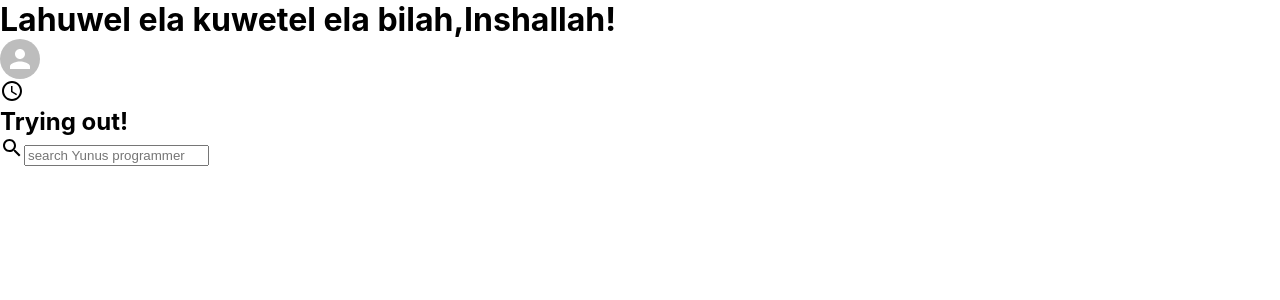
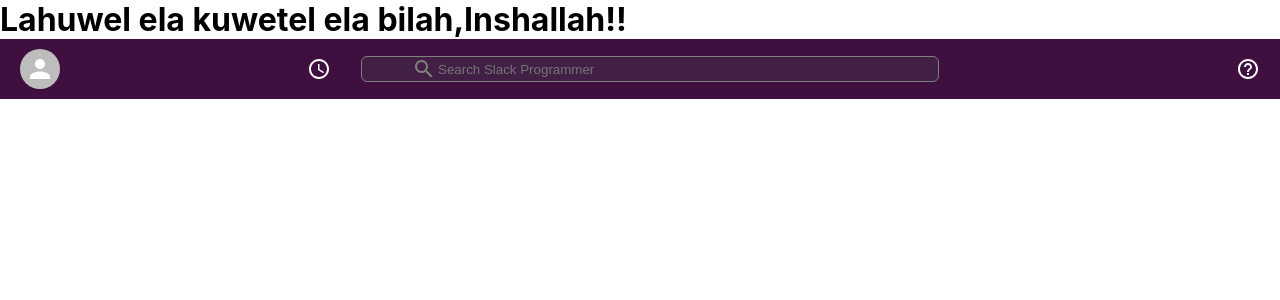
Before and after one commit to Yunus-kidem/slack-app, a React (Create React App) app: page / in a window 1280 px wide. Shown: the top 300 px of the page. Built offline with nearby package versions, Linux system fonts and the light colour scheme.

Commit message:
Finished with all Header styling, as well as added side bar files

```diff
--- a/package.json
+++ b/package.json
@@ -3,6 +3,10 @@
   "version": "0.1.0",
   "private": true,
   "dependencies": {
+    "@emotion/react": "^11.8.1",
+    "@emotion/styled": "^11.8.1",
+    "@mui/icons-material": "^5.4.4",
+    "@mui/material": "^5.4.4",
     "@testing-library/jest-dom": "^5.16.2",
     "@testing-library/react": "^12.1.3",
     "@testing-library/user-event": "^13.5.0",
--- a/public/index.html
+++ b/public/index.html
@@ -1,14 +1,12 @@
 <!DOCTYPE html>
 <html lang="en">
-  <head>
+
+<head>
     <meta charset="utf-8" />
     <link rel="icon" href="%PUBLIC_URL%/favicon.ico" />
     <meta name="viewport" content="width=device-width, initial-scale=1" />
-    <meta name="theme-color" content="#000000" />
-    <meta
-      name="description"
-      content="Web site created using create-react-app"
-    />
+    <meta name="theme-color" content="#000" />
+    <meta name="description" content="Web site created using create-react-app" />
     <link rel="apple-touch-icon" href="%PUBLIC_URL%/logo192.png" />
     <!--
       manifest.json provides metadata used when your web app is installed on a
@@ -24,20 +22,22 @@
       work correctly both with client-side routing and a non-root public URL.
       Learn how to configure a non-root public URL by running `npm run build`.
     -->
-    <title>React App</title>
-  </head>
-  <body>
+    <title>Slack Clone</title>
+</head>
+
+<body>
     <noscript>You need to enable JavaScript to run this app.</noscript>
     <div id="root"></div>
     <!--
       This HTML file is a template.
       If you open it directly in the browser, you will see an empty page.
 
-      You can add webfonts, meta tags, or analytics to this file.
+      You can add web fonts, meta tags, or analytics to this file.
       The build step will place the bundled scripts into the <body> tag.
 
       To begin the development, run `npm start` or `yarn start`.
       To create a production bundle, use `npm run build` or `yarn build`.
     -->
-  </body>
+</body>
+
 </html>
--- a/src/App.css
+++ b/src/App.css
@@ -0,0 +1,3 @@
+body {
+    --slack-color: #3f0f40;
+}
--- a/src/App.js
+++ b/src/App.js
@@ -1,14 +1,17 @@
 import './App.css';
 import Header from './Header'
+import Sidebar from './Sidebar';
 
 function App() {
     return (
         // BEM naming convention
         <div className="App">
-        <h1> Lahuwel ela kuwetel ela bilah,Inshallah! </h1>
-        <Header/>
-        {/* Sidebar */}
-        {/* React-Router */}
+            <h1> Lahuwel ela kuwetel ela bilah,Inshallah!! </h1>
+            <Header/>
+            <div className="app_body">
+                <Sidebar/>
+                {/* React-Router */}
+            </div>
         </div>
     );
 }
--- a/src/Header.css
+++ b/src/Header.css
@@ -0,0 +1,48 @@
+.header {
+    display: flex;
+    align-items: center;
+    justify-content: space-between;
+    padding: 10px 0;
+    background-color: var(--slack-color);
+    color: white;
+}
+
+.header_left {
+    flex: 0.3;
+    display: flex;
+    align-items: center;
+    margin-left: 20px;
+}
+
+.header_left>.MuiSvgIcon-root {
+    margin-left: auto;
+    margin-right: 30px;
+}
+
+.header_search {
+    flex: 0.4;
+    background-color: #421f44;
+    text-align: center;
+    display: flex;
+    padding: 0 50px;
+    color: gray;
+    border: 1px gray solid;
+    border-radius: 6px;
+}
+
+.header_search>input {
+    background-color: transparent;
+    border: none;
+    min-width: 35vw;
+}
+
+.header_right {
+    flex: 0.3;
+    display: flex;
+    align-items: flex-end;
+}
+
+.header_right>.MuiSvgIcon-root {
+    margin-left: auto;
+    margin-right: 20px;
+}
--- a/src/Header.js
+++ b/src/Header.js
@@ -1,8 +1,8 @@
+import { AccessTime, HelpOutline, Search } from '@mui/icons-material';
+import { Avatar } from '@mui/material';
 import React from 'react'
 import './Header.css';
-import { Avatar } from '@mui/material';
-import AccessTimeIcon from '@mui/icons-material/AccessTime';
-import SearchIcon from '@mui/icons-material/Search';
+
 
 function Header() {
     return (
@@ -10,17 +10,17 @@ function Header() {
 
         <div className="header_left">
         <Avatar className="header_avatar" alt='Yunus' src=''/>
-        <AccessTimeIcon />
-        <h2>Trying out!</h2>
+        <AccessTime/>
         </div>
 
         <div className="header_search">
-        <SearchIcon />
-        <input placeholder="search Yunus programmer"/>
+        <Search/>
+        <input placeholder="Search Slack Programmer"/>
+
         </div>
 
         <div className="header_right">
-        {/* help icon */}
+        <HelpOutline/>
         </div>
         </div>
     )
--- /dev/null
+++ b/src/Sidebar.js
@@ -0,0 +1,10 @@
+import React from 'react'
+import './Sidebar.css';
+
+function Sidebar() {
+  return (
+    <div className="sidebar"></div>
+  )
+}
+
+export default Sidebar;
```
Also changed, not shown: src/Sidebar.css (added), 1 other file (tests, documents, lock files or other folders).
